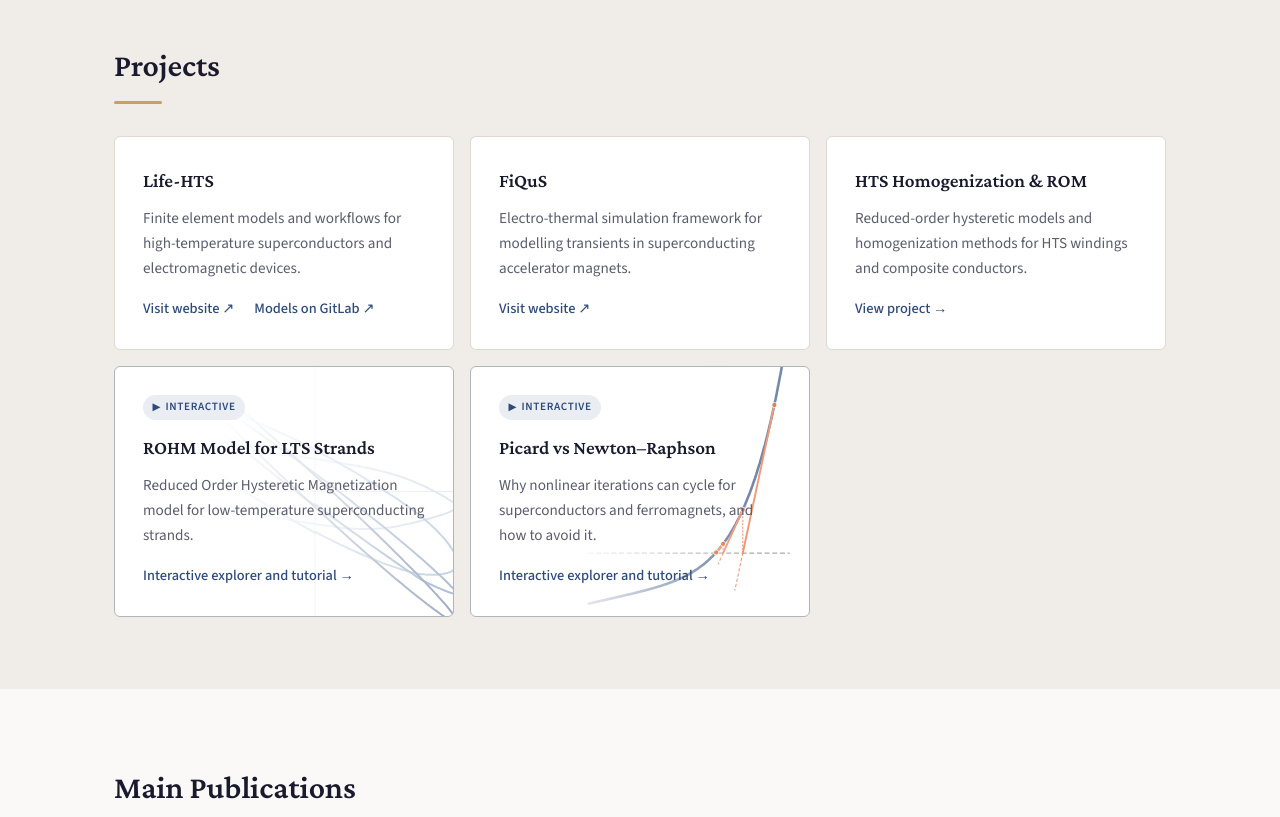
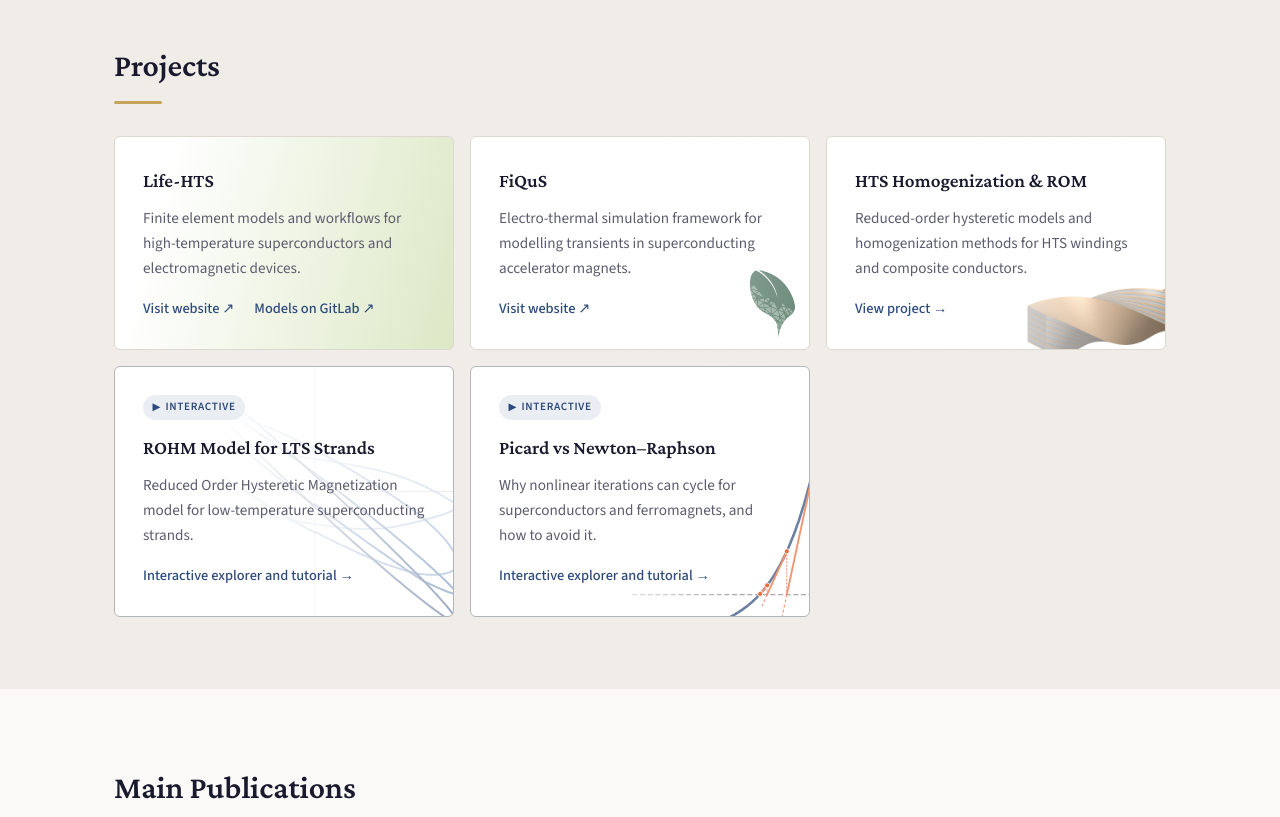
Before and after one commit to julien-dular/julien-dular.github.io, a plain HTML site: page index.html in a window 1280 px wide. Shown: the part 760-1577 px from the top of the page. Drawn offline with Linux system fonts and the light colour scheme; no server answers.

Commit message:
Adding some pictures and colors

```diff
--- a/index.html
+++ b/index.html
@@ -90,7 +90,7 @@
         <h2 class="section-title">Projects</h2>
         <div class="project-carousel">
           <div class="project-track" role="region" aria-label="Projects">
-            <div class="project-card">
+            <div class="project-card project-card-life-hts">
               <h3>Life-HTS</h3>
               <p>Finite element models and workflows for high-temperature superconductors and electromagnetic devices.</p>
               <div class="project-links">
@@ -98,12 +98,12 @@
                 <a class="project-link" href="https://gitlab.onelab.info/life-hts/life-hts" target="_blank" rel="noopener noreferrer">Models on GitLab ↗</a>
               </div>
             </div>
-            <a class="project-card" href="https://steam.docs.cern.ch/tools/fiqus/" target="_blank" rel="noopener noreferrer">
+            <a class="project-card project-card-fiqus" href="https://steam.docs.cern.ch/tools/fiqus/" target="_blank" rel="noopener noreferrer">
               <h3>FiQuS</h3>
               <p>Electro-thermal simulation framework for modelling transients in superconducting accelerator magnets.</p>
               <span class="project-link">Visit website ↗</span>
             </a>
-            <a class="project-card" href="projects/hts-homogenization.html">
+            <a class="project-card project-card-homogenization" href="projects/hts-homogenization.html">
               <h3>HTS Homogenization & ROM</h3>
               <p>Reduced-order hysteretic models and homogenization methods for HTS windings and composite conductors.</p>
               <span class="project-link">View project →</span>
--- a/styles.css
+++ b/styles.css
@@ -722,7 +722,26 @@ a.project-card:hover .project-link,
 .project-card-iterations {
   background:
     linear-gradient(105deg, var(--color-surface) 35%, rgba(255, 255, 255, 0.6) 55%, rgba(255, 255, 255, 0) 80%),
-    url("assets/iterations-newton.svg") right 0.5rem center / auto 104% no-repeat,
+    url("assets/iterations-newton.svg") right -2.25rem bottom -2.9rem / auto 104% no-repeat,
+    var(--color-surface);
+}
+
+/* Project cards with a light visual identity behind the text */
+.project-card-life-hts {
+  background: linear-gradient(105deg, var(--color-surface) 15%, color-mix(in srgb, #c1d596 55%, var(--color-surface)) 100%);
+}
+
+.project-card-fiqus {
+  background:
+    linear-gradient(105deg, var(--color-surface) 50%, rgba(255, 255, 255, 0.45) 75%, rgba(255, 255, 255, 0.3) 100%),
+    url("assets/fiqus-logo.svg") right 0.9rem bottom 0.7rem / auto 4.25rem no-repeat,
+    var(--color-surface);
+}
+
+.project-card-homogenization {
+  background:
+    linear-gradient(105deg, var(--color-surface) 35%, rgba(255, 255, 255, 0.7) 60%, rgba(255, 255, 255, 0.2) 100%),
+    url("assets/twisted-stack.png") right -1.4rem bottom -0.3rem / 10rem auto no-repeat,
     var(--color-surface);
 }
 
```
Also changed, not shown: assets/fiqus-logo.svg (added), assets/twisted-stack.png (added).
